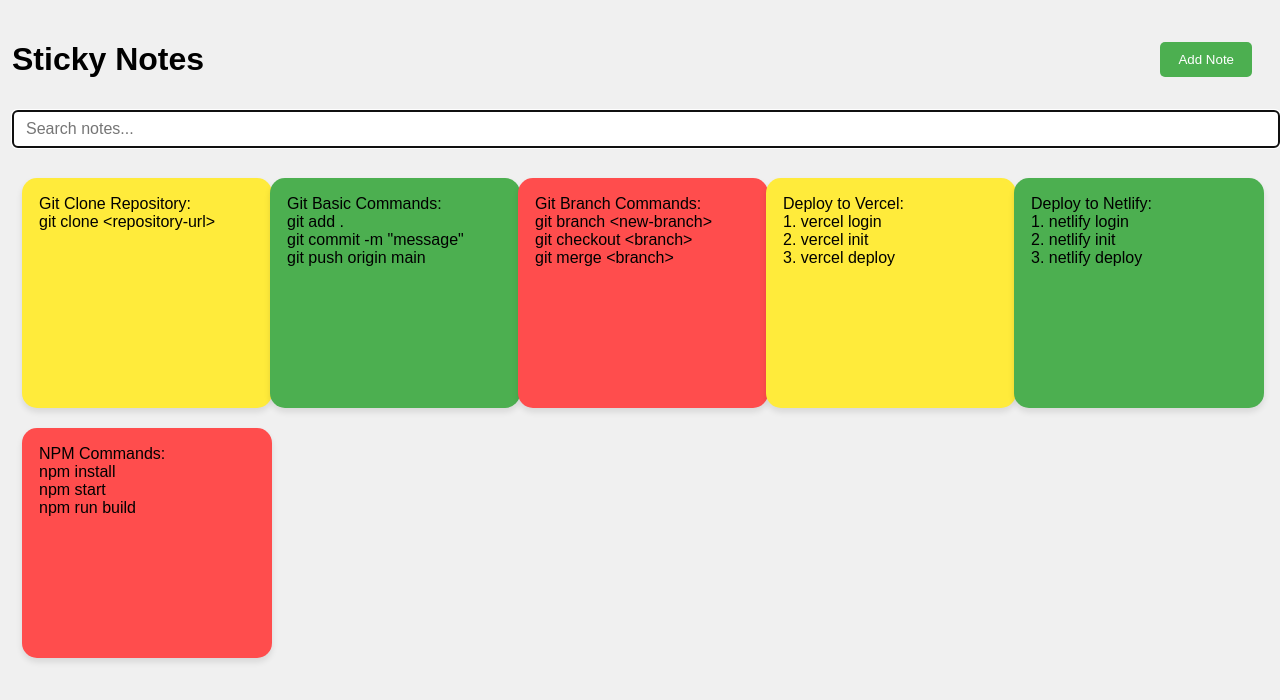
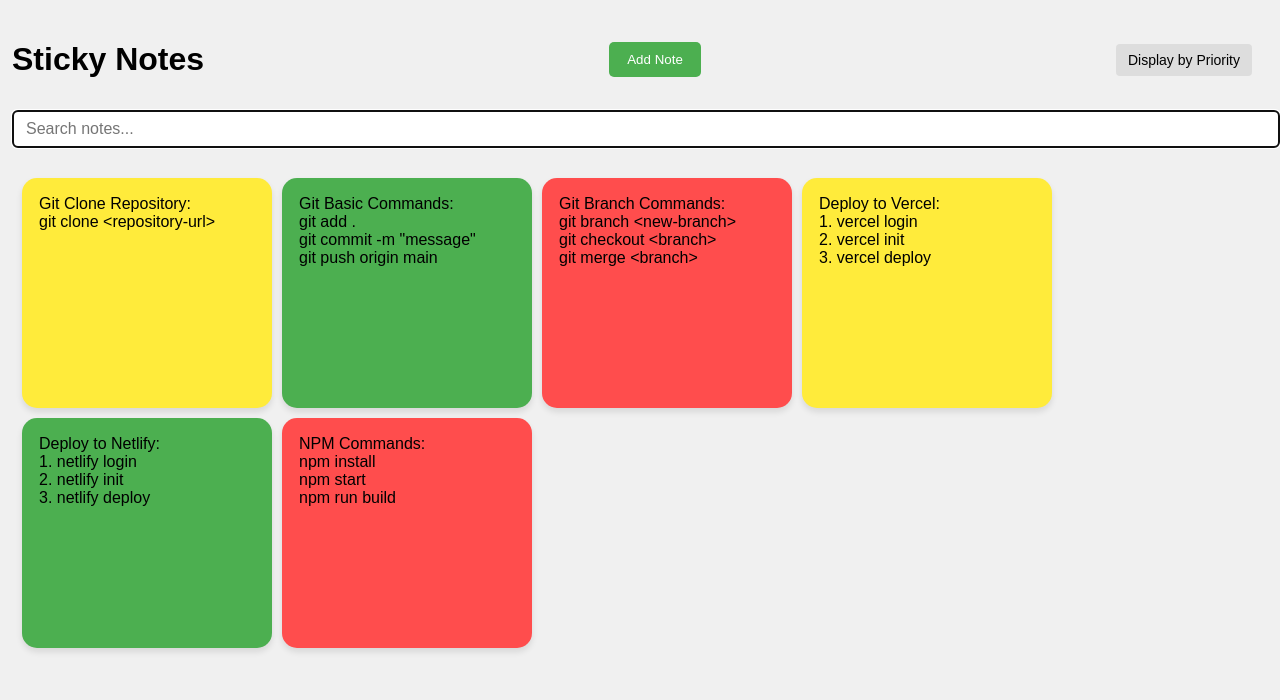
Before and after one commit to varuniherle/sticky_notes, a React (Create React App) app: page / in a window 1280 px wide. Shown: the top 700 px of the page. Built offline with nearby package versions, Linux system fonts and the light colour scheme.

Commit message:
made some changes in card

```diff
--- a/src/App.css
+++ b/src/App.css
@@ -119,3 +119,32 @@
   gap: 20px;
   padding: 10px;
 }
+.notes-group {
+  padding: 20px;
+}
+
+.priority-section {
+  margin-bottom: 30px;
+}
+
+.priority-section h2 {
+  font-size: 20px;
+  margin-bottom: 10px;
+  color: #333;
+}
+
+.notes-grid {
+  display: flex;
+  flex-wrap: wrap;
+  gap: 10px;
+}
+
+.group-button {
+  margin-left: 10px;
+  padding: 8px 12px;
+  font-size: 14px;
+  background-color: #ddd;
+  border: none;
+  border-radius: 4px;
+  cursor: pointer;
+}
--- a/src/App.js
+++ b/src/App.js
@@ -11,6 +11,8 @@ function App() {
 
   const [isModalOpen, setIsModalOpen] = useState(false);
   const [searchTerm, setSearchTerm] = useState('');
+  const [groupByPriority, setGroupByPriority] = useState(false);
+
   const searchInputRef = useRef(null);
 
   useEffect(() => {
@@ -59,10 +61,7 @@ function App() {
       {isModalOpen && (
         <div className="modal">
           <div className="modal-content">
-            <textarea
-              id="new-note-content"
-              placeholder="Enter note content..."
-            ></textarea>
+            <textarea id="new-note-content" placeholder="Enter note content..." />
             <select id="new-note-priority" defaultValue="">
               <option value="">Random (Grey)</option>
               <option value="1">1 - Red (High Priority)</option>
@@ -88,6 +87,9 @@ function App() {
         <div className="header-top">
           <h1>Sticky Notes</h1>
           <button className="add-button" onClick={openModal}>Add Note</button>
+          <button className="group-button" onClick={() => setGroupByPriority(!groupByPriority)}>
+            {groupByPriority ? 'Display as Grid' : 'Display by Priority'}
+          </button>
         </div>
         <input
           ref={searchInputRef}
@@ -99,7 +101,7 @@ function App() {
         />
       </div>
 
-      {/* Always show notes in a grid */}
+      {!groupByPriority ? (
         <div className="notes-grid">
           {filteredNotes.map(note => (
             <Note
@@ -112,6 +114,36 @@ function App() {
             />
           ))}
         </div>
+      ) : (
+        <div className="notes-group">
+          {[1, 2, 3, 0].map((priority) => {
+            const notesForPriority = filteredNotes.filter(note => note.priority === priority);
+            if (notesForPriority.length === 0) return null;
+
+            const priorityLabel = priority === 1 ? 'Priority 1 (High)' :
+                                  priority === 2 ? 'Priority 2 (Medium)' :
+                                  priority === 3 ? 'Priority 3 (Low)' : 'Random';
+
+            return (
+              <div key={priority} className="priority-section">
+                <h2>{priorityLabel}</h2>
+                <div className="notes-grid">
+                  {notesForPriority.map(note => (
+                    <Note
+                      key={note.id}
+                      id={note.id}
+                      content={note.content}
+                      priority={note.priority}
+                      onUpdate={updateNote}
+                      onDelete={deleteNote}
+                    />
+                  ))}
+                </div>
+              </div>
+            );
+          })}
+        </div>
+      )}
     </div>
   );
 }
--- a/src/components/Note.js
+++ b/src/components/Note.js
@@ -1,4 +1,5 @@
-import React, { useState, forwardRef } from 'react';
+import React, { useState, forwardRef, useRef } from 'react';
+import Draggable from 'react-draggable';
 
 const getPriorityColor = (priority) => {
   switch (priority) {
@@ -27,12 +28,13 @@ const Note = forwardRef(({ id, content, onUpdate, onDelete, style, priority }, r
       onUpdate(id, e.target.value);
     }
   };
+  const nodeRef = useRef(null);
 
   return (
-
+    <Draggable nodeRef={nodeRef}>
     <div
       className="note"
-      ref={ref}
+      ref={nodeRef}
       style={{ ...style, backgroundColor: getPriorityColor(priority) }}
     >
       <textarea
@@ -43,6 +45,7 @@ const Note = forwardRef(({ id, content, onUpdate, onDelete, style, priority }, r
       />
       <button className="delete-button" onClick={() => onDelete(id)}>×</button>
     </div>
+    </Draggable>
   );
 });
 
```
Lines whose indentation alone changed are shown as unchanged.
